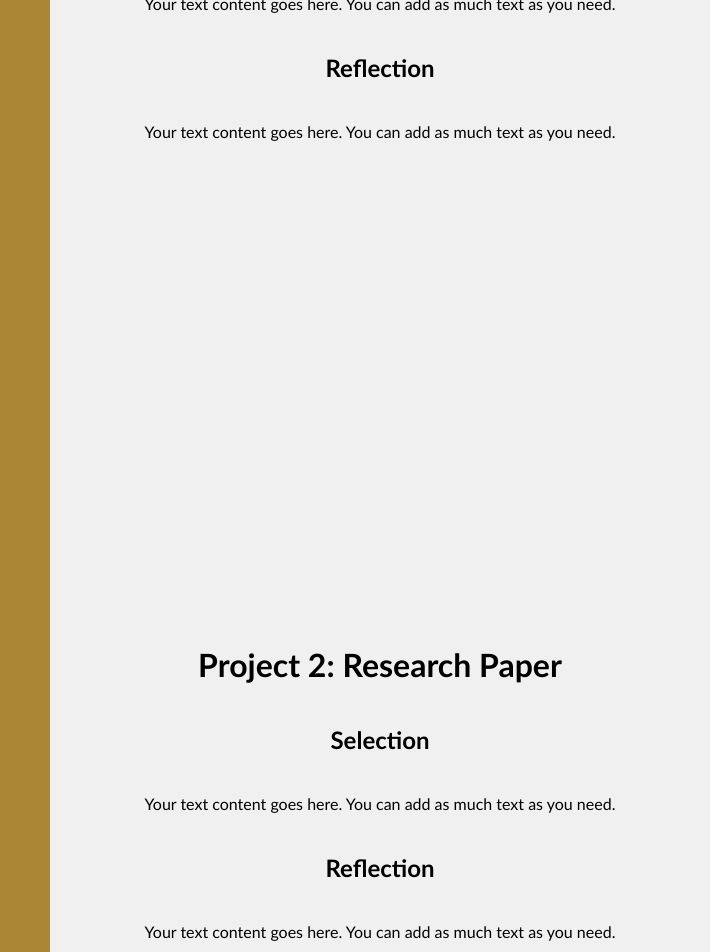
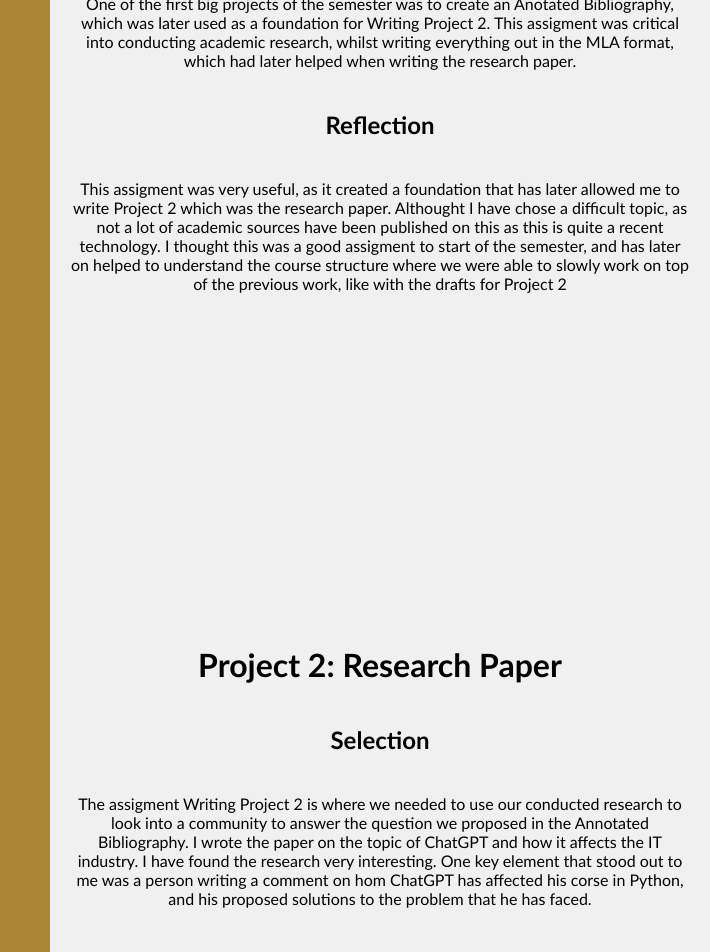
Before and after one commit to mathewmatiks/mathewmatiks-website, a plain HTML site: page research.html in a window 1280 px wide. Shown: the part 560-1512 px from the top of the page, 570-1280 px from the left. Drawn offline with Linux system fonts and the light colour scheme.

Commit message:
Finished Reflection for Research

```diff
--- a/research.html
+++ b/research.html
@@ -58,13 +58,18 @@
                 <h2>Selection</h2>
 
                 <p>
-                    Your text content goes here. You can add as much text as you need.
+                    One of the first big projects of the semester was to create an Anotated Bibliography, which was later used as a foundation
+                    for Writing Project 2. This assigment was critical into conducting academic research, whilst writing everything out in the
+                    MLA format, which had later helped when writing the research paper.
                 </p>
 
                 <h2>Reflection</h2>
 
                 <p>
-                    Your text content goes here. You can add as much text as you need.
+                    This assigment was very useful, as it created a foundation that has later allowed me to write Project 2 which was the research paper.
+                    Althought I have chose a difficult topic, as not a lot of academic sources have been published on this
+                    as this is quite a recent technology. I thought this was a good assigment to start of the semester, and has later on helped to understand
+                    the course structure where we were able to slowly work on top of the previous work, like with the drafts for Project 2
                 </p>
 
             </div>
@@ -85,13 +90,19 @@
                 <h2>Selection</h2>
 
                 <p>
-                    Your text content goes here. You can add as much text as you need.
+                    The assigment Writing Project 2 is where we needed to use our conducted research to look into a community
+                    to answer the question we proposed in the Annotated Bibliography. I wrote the paper on the topic of ChatGPT
+                    and how it affects the IT industry. I have found the research very interesting. One key element that stood out
+                    to me was a person writing a comment on hom ChatGPT has affected his corse in Python, and his proposed solutions
+                    to the problem that he has faced.
                 </p>
 
                 <h2>Reflection</h2>
 
                 <p>
-                    Your text content goes here. You can add as much text as you need.
+                    I thought that this assigment has been one of the most critical in developing writing skills. I have never written a
+                    research paper before, and this has allowed me to further push my skills in taking in research information, and to connect
+                    it to real world situation.
                 </p>
             </div>
         </div>
```
